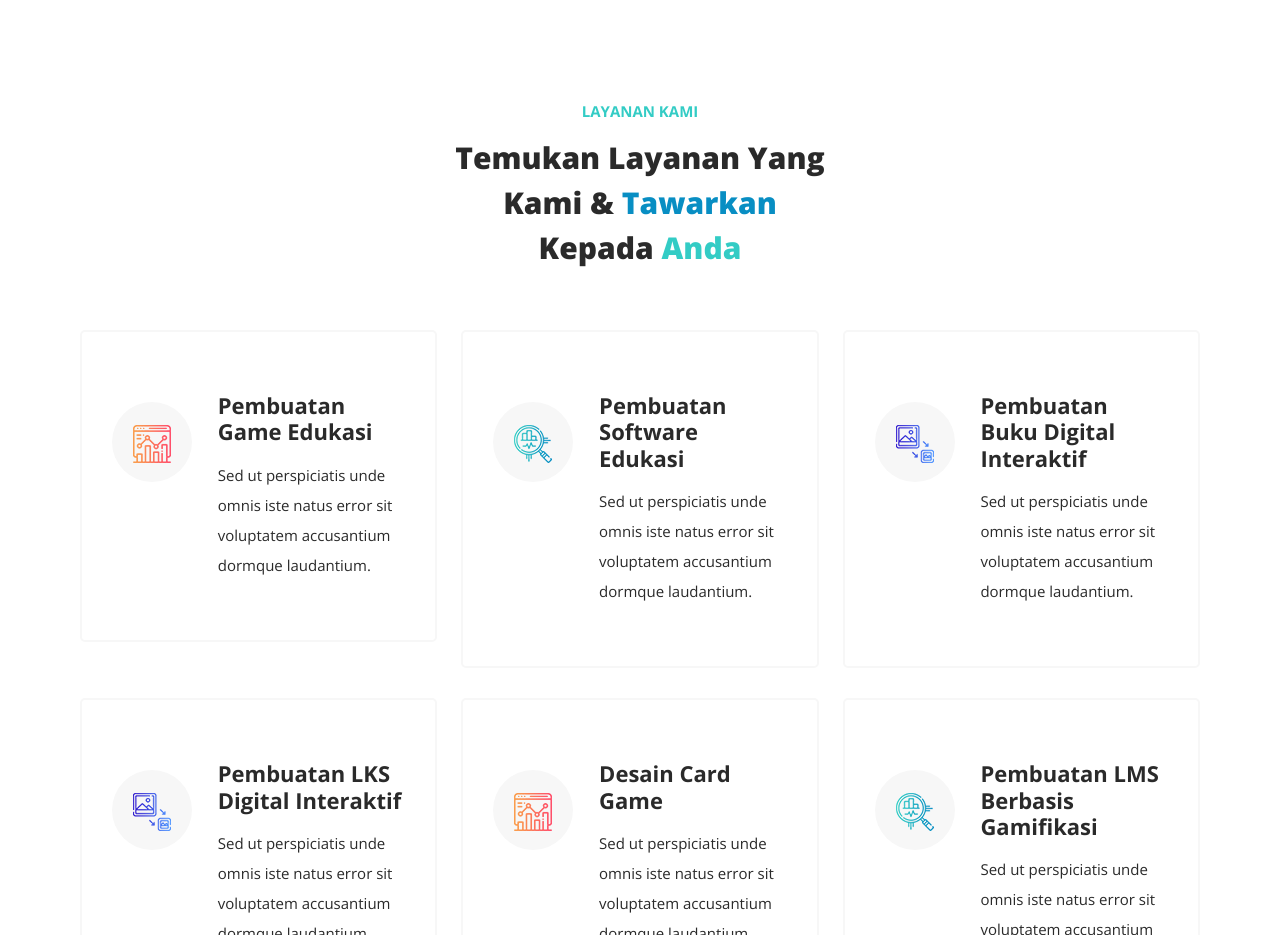
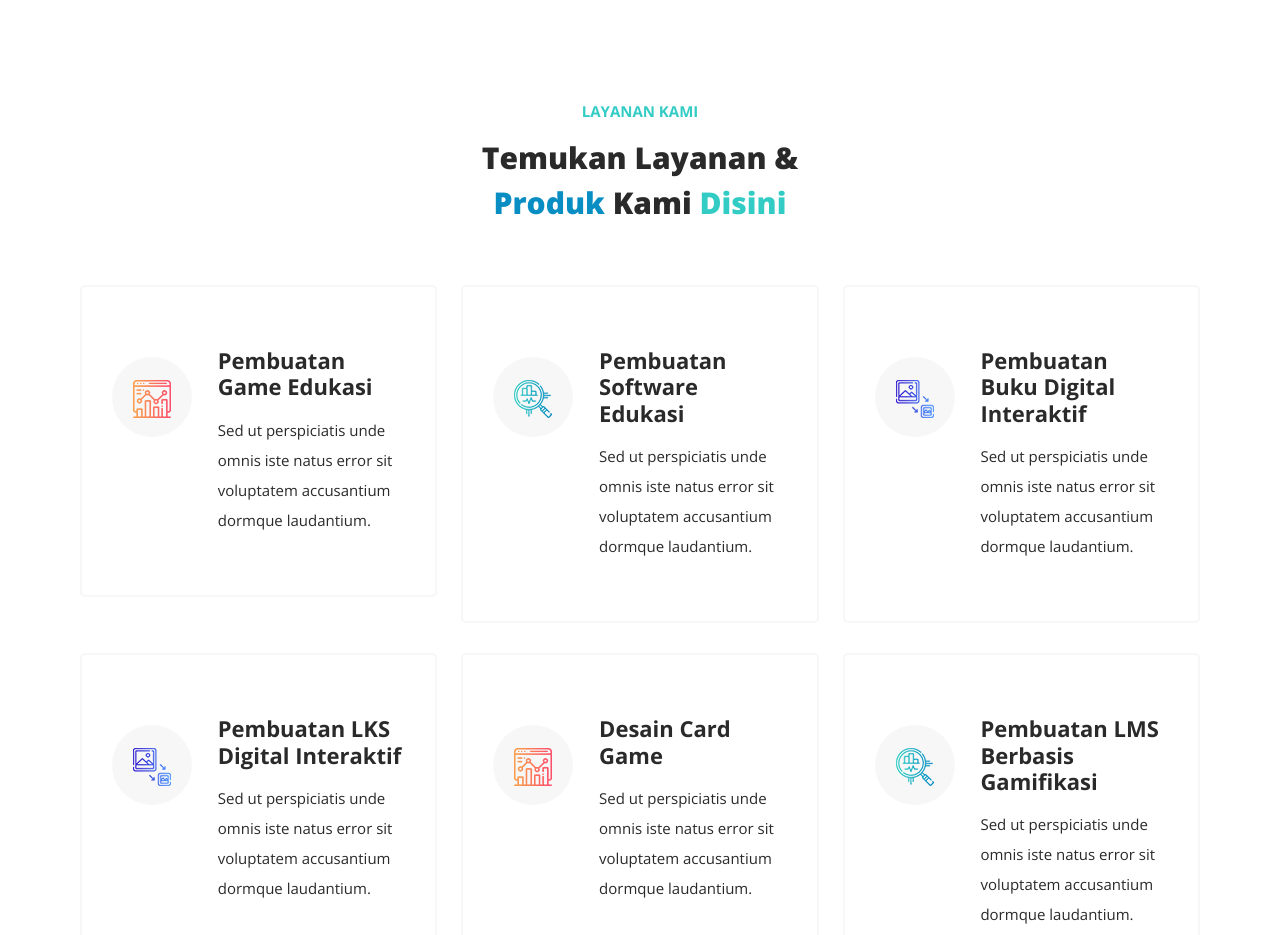
Before and after one commit to ionbreaker/product, a plain HTML site: page index.html in a window 1280 px wide. Shown: the part 2280-3215 px from the top of the page. Drawn offline with nearby package versions, Linux system fonts and the light colour scheme.

Commit message:
Update index.html

```diff
--- a/index.html
+++ b/index.html
@@ -211,7 +211,7 @@ https://templatemo.com/tm-563-seo-dream
         <div class="col-lg-6 offset-lg-3">
           <div class="section-heading wow bounceIn" data-wow-duration="1s" data-wow-delay="0.2s">
             <h6>Layanan Kami</h6>
-            <h2>Temukan Layanan yang Kami &amp; <span>Tawarkan</span> kepada <em>Anda</em></h2>
+            <h2>Temukan Layanan &amp; <span>Produk</span> Kami <em>Disini</em></h2>
           </div>
         </div>
       </div>
```
